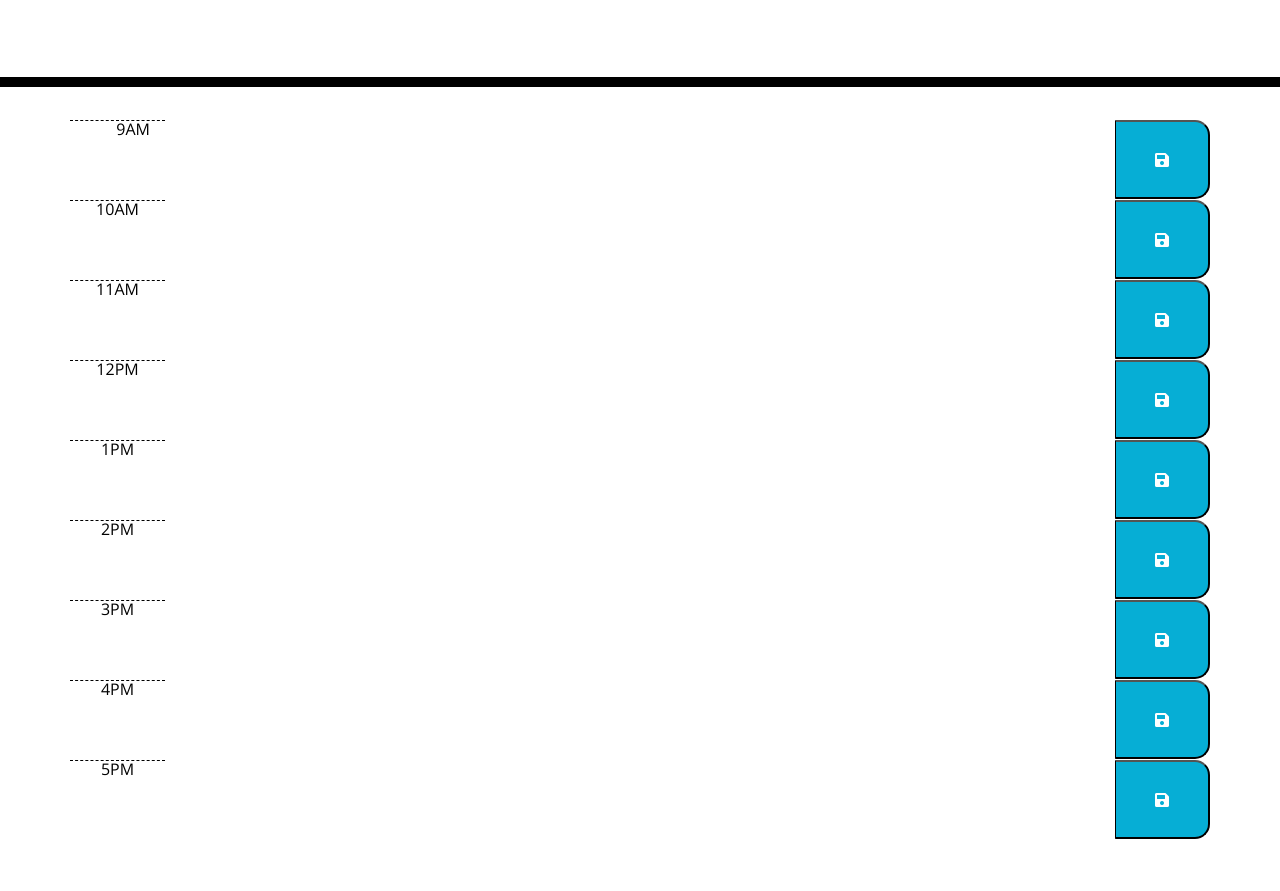
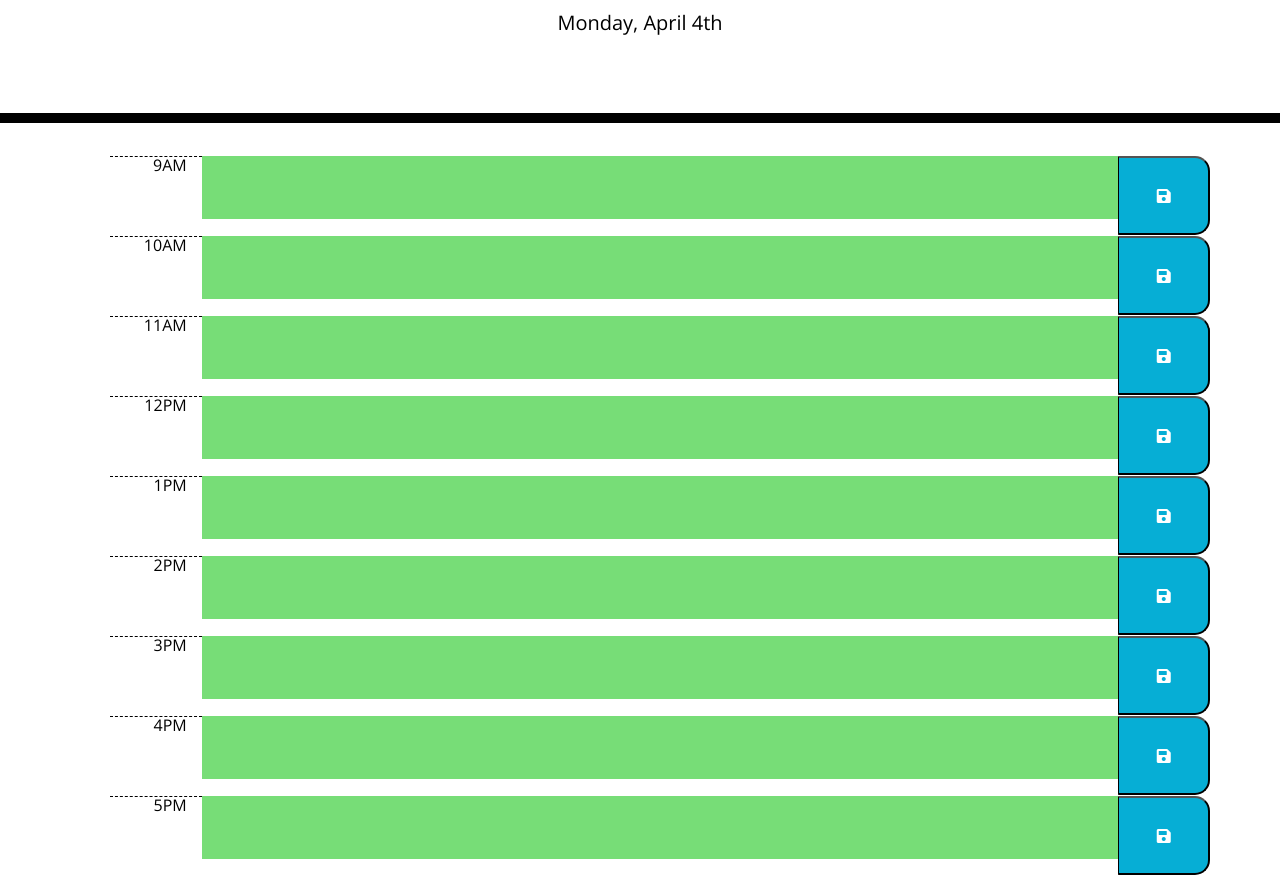
Before and after one commit to ppepin34/work-day-scheduler, a plain HTML site: page index.html in a window 1280 px wide. Shown: the part 181-1072 px from the top of the page. Before the commit the page ends 1020 px from the top, so only its background shows below. Drawn offline with nearby package versions, Linux system fonts and the light colour scheme.

Commit message:
updates tasks based on time

```diff
--- a/assets/js/script.js
+++ b/assets/js/script.js
@@ -0,0 +1,37 @@
+var currentTime = moment();
+var currentDay = document.getElementById("currentDay");
+
+// update day to current day
+var updateDay = function () {
+    currentDay.innerHTML = currentTime.format("dddd, MMMM Do")
+};
+
+// compare currentTime against ids for class assignment
+var updateTime = function () {
+    // pull ids from html
+    var times = $("li p").toArray();
+    var currentHour = currentTime.format("H");
+    currentHour = parseInt(currentHour);
+
+    // run for loop to check against currentTime
+    for (var i = 0; i < times.length; i++) {
+        // get id from array
+        var id = parseInt(times[i].id);
+
+        //check id against time
+        if (currentHour < id) {
+            $(times[i]).removeClass("present past")
+            $(times[i]).addClass("future");
+        }
+        else if (currentHour === id) {
+            $(times[i]).removeClass("future past")
+            $(times[i]).addClass("present");
+        } else if (currentHour > id) {
+            $(times[i]).removeClass("present future")
+            $(times[i]).addClass("past");
+        };
+    };
+}
+
+updateDay();
+updateTime();
--- a/index.html
+++ b/index.html
@@ -21,55 +21,58 @@
   </header>
   <div class="container">
     <!-- Timeblocks go here -->
-      <div class="time-block row">
+    <ul>
+      <li class="time-block row">
         <div class="col-1 hour text-right">9AM</div>
-        <p class="col-10 description"></p>
+        <p class="col-10 description"  id="09"></p>
         <button type="button" class="saveBtn col-1"><i class="fas fa-save"></i></button>
-      </div>
-      <div class="time-block row">
-        <div class="hour col-1">10AM</div>
-        <p class="col-10 description"></p>
+      </li>
+      <li class="time-block row">
+        <div class="hour col-1 text-right">10AM</div>
+        <p class="col-10 description" id="10"></p>
         <button class="saveBtn col-1"><i class="fas fa-save"></i></button>
-      </div>
-      <div class="time-block row">
-        <div class="hour col-1">11AM</div>
-        <p class="col-10 description"></p>
+      </li>
+      <li class="time-block row">
+        <div class="hour col-1 text-right">11AM</div>
+        <p class="col-10 description" id="11"></p>
         <button class="saveBtn col-1"><i class="fas fa-save"></i></button>
-      </div>
-      <div class="time-block row">
-        <div class="hour col-1">12PM</div>
-        <p class="col-10 description"></p>
+      </li>
+      <li class="time-block row">
+        <div class="hour col-1 text-right">12PM</div>
+        <p class="col-10 description" id="12"></p>
         <button class="saveBtn col-1"><i class="fas fa-save"></i></button>
-      </div>
-      <div class="time-block row">
-        <div class="hour col-1">1PM</div>
-        <p class="col-10 description"></p>
+      </li>
+      <li class="time-block row">
+        <div class="hour col-1 text-right">1PM</div>
+        <p class="col-10 description" id="13"></p>
         <button class="saveBtn col-1"><i class="fas fa-save"></i></button>
-      </div>
-      <div class="time-block row">
-        <div class="hour col-1">2PM</div>
-        <p class="col-10 description"></p>
+      </li>
+      <li class="time-block row">
+        <div class="hour col-1 text-right">2PM</div>
+        <p class="col-10 description" id="14"></p>
         <button class="saveBtn col-1"><i class="fas fa-save"></i></button>
-      </div>
-      <div class="time-block row">
-        <div class="hour col-1">3PM</div>
-        <p class="col-10 description"></p>
+      </li>
+      <li class="time-block row">
+        <div class="hour col-1 text-right">3PM</div>
+        <p class="col-10 description" id="15"></p>
         <button class="saveBtn col-1"><i class="fas fa-save"></i></button>
-      </div>
-      <div class="time-block row">
-        <div class="hour col-1">4PM</div>
-        <p class="col-10 description"></p>
+      </li>
+      <li class="time-block row">
+        <div class="hour col-1 text-right">4PM</div>
+        <p class="col-10 description" id="16"></p>
         <button class="saveBtn col-1"><i class="fas fa-save"></i></button>
-      </div>
-      <div class="time-block row">
-        <div class="hour col-1">5PM</div>
-        <p class="col-10 description"></p>
+      </li>
+      <li class="time-block row">
+        <div class="hour col-1 text-right">5PM</div>
+        <p class="col-10 description" id="17"></p>
         <button class="saveBtn col-1"><i class="fas fa-save"></i></button>
-      </div>
+      </li>
+    </ul>
   </div>
 
   <script src="https://code.jquery.com/jquery-3.4.1.min.js"></script>
-  <script src="https://cdnjs.cloudflare.com/ajax/libs/moment.js/2.24.0/moment.min.js"></script>
+  <script src="https://cdnjs.cloudflare.com/ajax/libs/moment.js/2.29.2/moment.min.js"></script>
+  <script src="assets/js/script.js"></script>
 </body>
 
 </html>
```
